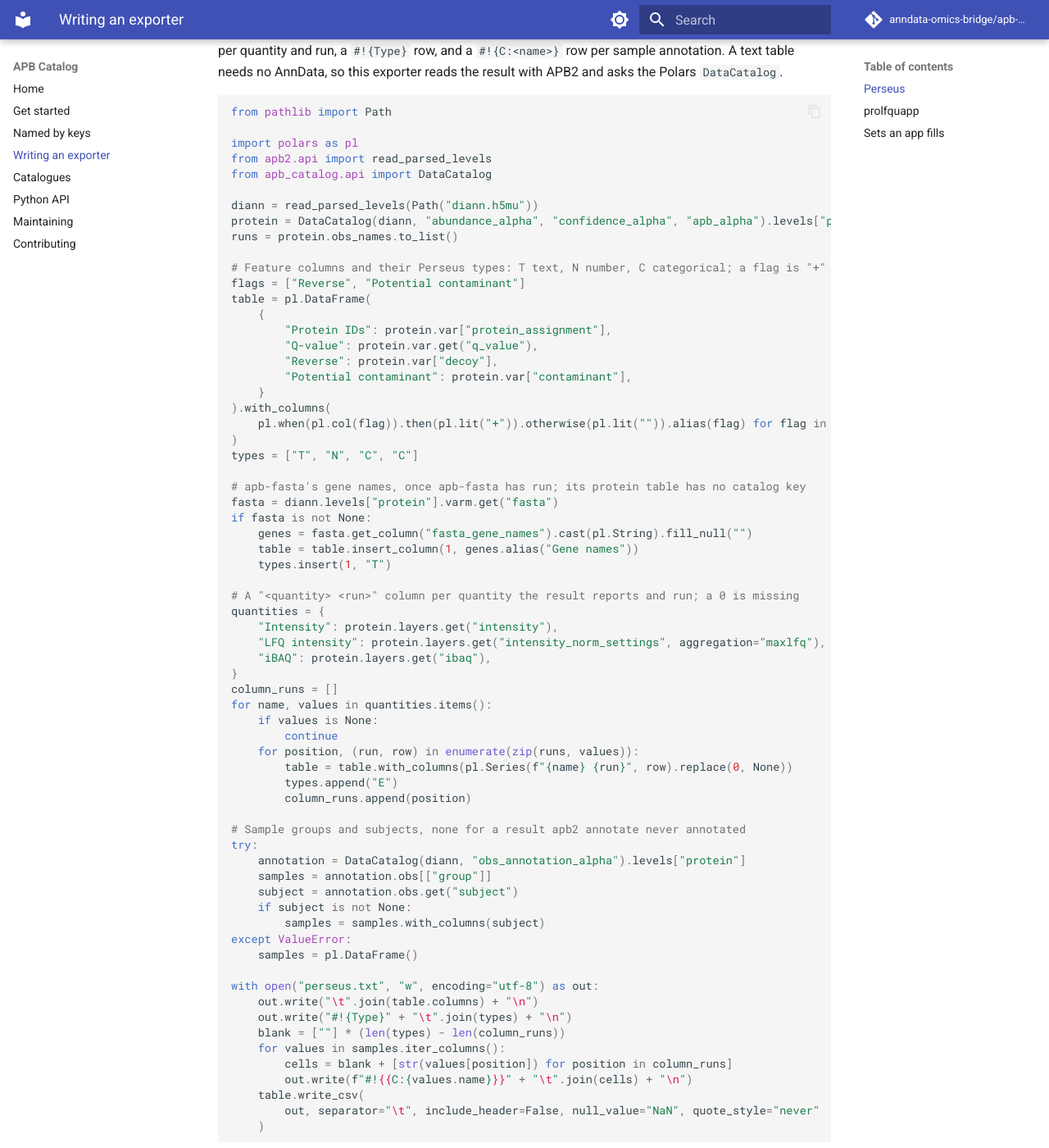
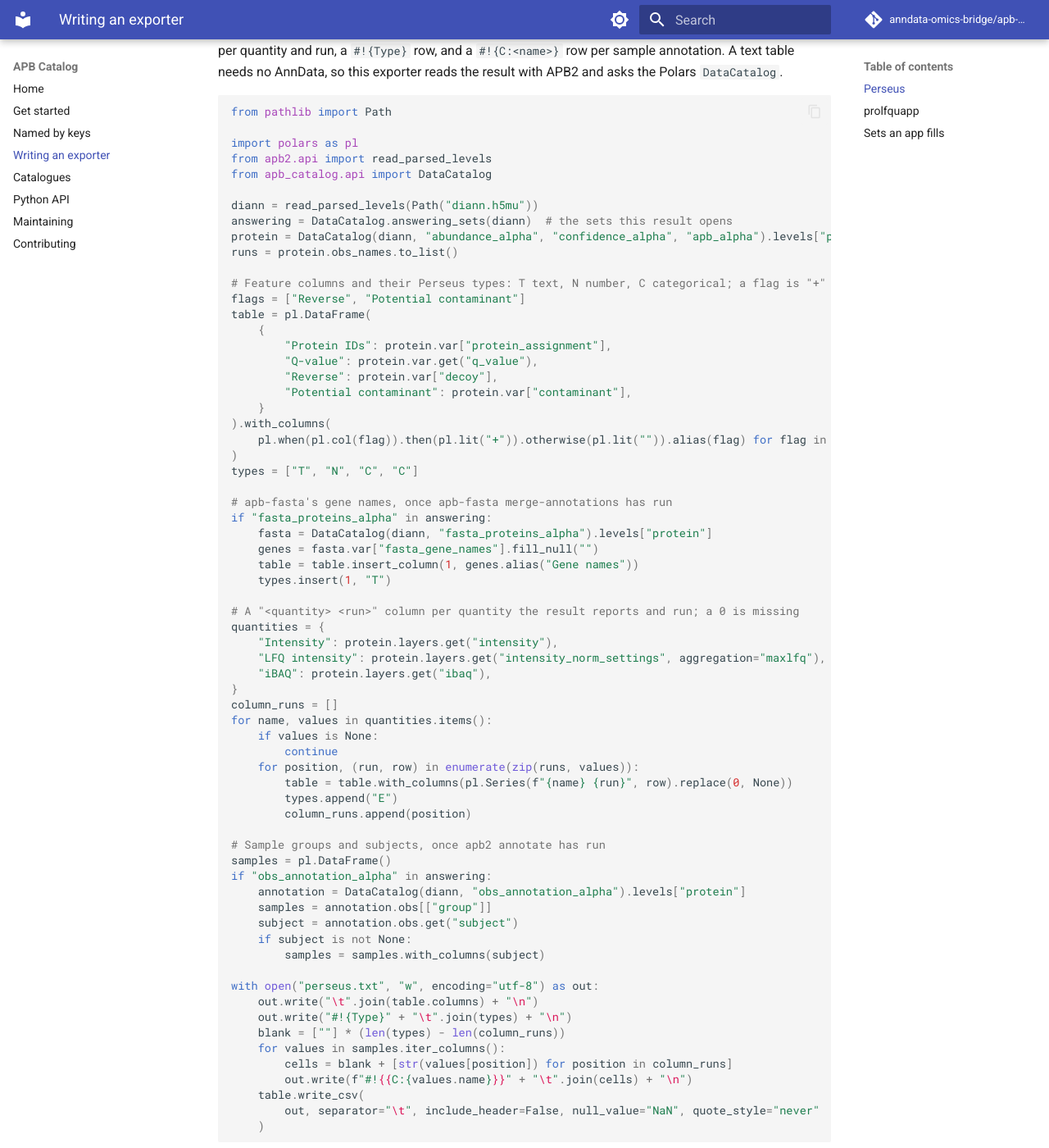
Before and after one commit to anndata-omics-bridge/apb-catalog, an MkDocs documentation site: the page built from docs/exporters.md, in a window 1280 px wide and 1400 px high, scrolled down 375 px. Shown: the whole window at 82% size. Built offline with MkDocs 1.6.1 and Material for MkDocs 9.7.7, drawn with Linux system fonts in a browser that asks for light colours; comment, search, counter and statistics services are not loaded; some of the changed text lies outside the part shown.

Commit message:
apb-fasta's sets hold what consumers read; DataCatalog.answering_sets
- apb_fasta_alpha splits by apb-fasta command: fasta_peptides_alpha (prefix fpep, verify-peptides) and fasta_proteins_alpha (prefix fprot, merge-annotations), each with its own producer row; only the 17 keys apb-export, apb-aggregate and apb-proteobench read stay; catalog version 0.33
- DataCatalog.answering_sets(result), static on both DataCatalog classes, lists the sets a result opens without raising; it and the open-time check share one rule
- The Perseus example reads gene names through fasta_proteins_alpha; the examples ask answering_sets instead of catching ValueError
- The test bundle gains an edge-fasta-proteins result, so the protein set has answering cases

Assisted-by: AI coding agent

```diff
--- a/docs/exporters.md
+++ b/docs/exporters.md
@@ -14,6 +14,7 @@
 from apb_catalog.api import DataCatalog
 
 diann = read_parsed_levels(Path("diann.h5mu"))
+answering = DataCatalog.answering_sets(diann)  # the sets this result opens
 protein = DataCatalog(diann, "abundance_alpha", "confidence_alpha", "apb_alpha").levels["protein"]
 runs = protein.obs_names.to_list()
 
@@ -31,10 +32,10 @@
 )
 types = ["T", "N", "C", "C"]
 
-# apb-fasta's gene names, once apb-fasta has run; its protein table has no catalog key
-fasta = diann.levels["protein"].varm.get("fasta")
-if fasta is not None:
-    genes = fasta.get_column("fasta_gene_names").cast(pl.String).fill_null("")
+# apb-fasta's gene names, once apb-fasta merge-annotations has run
+if "fasta_proteins_alpha" in answering:
+    fasta = DataCatalog(diann, "fasta_proteins_alpha").levels["protein"]
+    genes = fasta.var["fasta_gene_names"].fill_null("")
     table = table.insert_column(1, genes.alias("Gene names"))
     types.insert(1, "T")
 
@@ -53,15 +54,14 @@
         types.append("E")
         column_runs.append(position)
 
-# Sample groups and subjects, none for a result apb2 annotate never annotated
-try:
+# Sample groups and subjects, once apb2 annotate has run
+samples = pl.DataFrame()
+if "obs_annotation_alpha" in answering:
     annotation = DataCatalog(diann, "obs_annotation_alpha").levels["protein"]
     samples = annotation.obs[["group"]]
     subject = annotation.obs.get("subject")
     if subject is not None:
         samples = samples.with_columns(subject)
-except ValueError:
-    samples = pl.DataFrame()
 
 with open("perseus.txt", "w", encoding="utf-8") as out:
     out.write("\t".join(table.columns) + "\n")
@@ -91,6 +91,7 @@
 from apb_catalog.api_pandas import DataCatalog
 
 mdata = mudata.read_h5mu("diann.h5mu")
+answering = DataCatalog.answering_sets(mdata)  # the sets this result opens
 catalog = DataCatalog(mdata, "abundance_alpha", "confidence_alpha", "apb_alpha")
 ion, protein = catalog.levels["peptidoform_ion"], catalog.levels["protein"]
 runs = list(ion.obs_names)
@@ -121,12 +122,10 @@
     "protein_length": "reported_leading_protein_length",
     "nr_tryptic_peptides": "reported_leading_tryptic_peptides",
 }
-try:
-    fasta = DataCatalog(mdata, "apb_fasta_alpha").levels["peptidoform_ion"]
+if "fasta_peptides_alpha" in answering:
+    fasta = DataCatalog(mdata, "fasta_peptides_alpha").levels["peptidoform_ion"]
     for name, key in leading.items():
         var[name] = fasta.var[key]
-except ValueError:
-    pass
 
 group_of = pd.Index(protein.var["protein_assignment"])
 
@@ -154,11 +153,9 @@
 
 # Runs, and their groups and subjects once apb2 annotate has run
 obs = pd.DataFrame({"sampleName": runs, "raw.file": runs}, index=runs)
-try:
+if "obs_annotation_alpha" in answering:
     annotation = DataCatalog(mdata, "obs_annotation_alpha").levels["peptidoform_ion"]
     obs = obs.join(pd.concat([annotation.obs[["group"]], annotation.obs.get("subject")], axis=1))
-except ValueError:
-    pass
 factors = [name for name in obs.columns if name not in ("sampleName", "raw.file")]
 
 hierarchy = ["protein_Id", "peptide_Id", "precursor_Id"]
@@ -210,4 +207,4 @@
 
 ## Sets an app fills
 
-`apb_fasta_alpha` and `obs_annotation_alpha` answer only once apb-fasta or `apb2 annotate` has run; before that, `DataCatalog` raises `ValueError` when it opens. Each exporter above opens them on their own and skips the columns they give when they raise.
+`fasta_peptides_alpha`, `fasta_proteins_alpha` and `obs_annotation_alpha` answer only once `apb-fasta verify-peptides`, `apb-fasta merge-annotations` or `apb2 annotate` has run on the result; before that, `DataCatalog` raises `ValueError` when it opens, naming what to run. `DataCatalog.answering_sets(result)` lists the sets a result opens without raising, so each exporter above asks it first and leaves out the columns an app that has not run would give.
```
Also changed, not shown: other parts of docs/exporters.md (+1 -1 lines), docs/api.md (+5 -3 lines), docs/catalogues.md (+101 -85 lines), docs/maintaining.md (+1 -1 lines), 16 other files.
